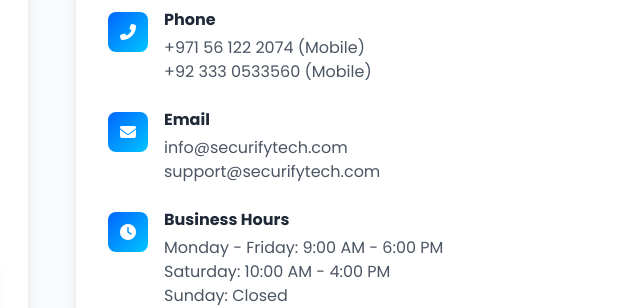
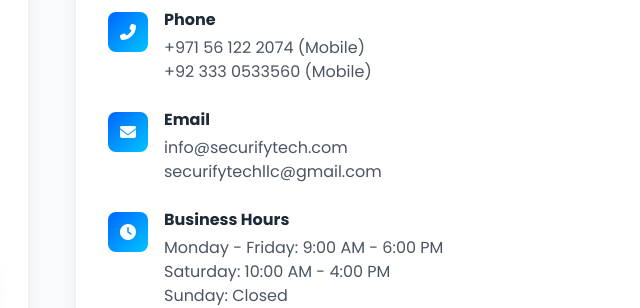
Before and after one commit to Securifytechllc/securifytechllc.github.io, a plain HTML site: page index.html in a window 1280 px wide. Shown: the part 6606-6914 px from the top of the page, 588-1228 px from the left. Drawn offline with nearby package versions, Linux system fonts and the light colour scheme.

Commit message:
Update index.html

```diff
--- a/index.html
+++ b/index.html
@@ -951,7 +951,7 @@
                                     <h4 class="font-bold mb-1">Email</h4>
                                     <p class="text-gray-600 dark:text-gray-300">
                                         <a href="mailto:info@securifytech.com" class="hover:underline">info@securifytech.com</a><br>
-                                        <a href="mailto:support@securifytech.com" class="hover:underline">support@securifytech.com</a>
+                                        <a href="securifytechllc@gmail.com" class="hover:underline">securifytechllc@gmail.com</a>
                                     </p>
                                 </div>
                             </div>
```
